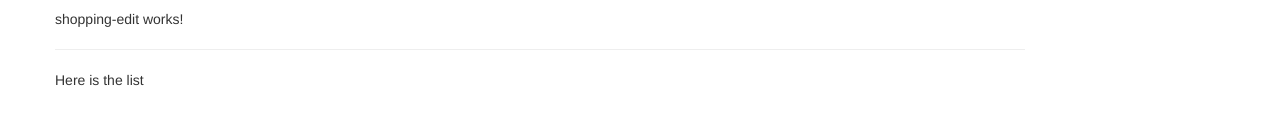
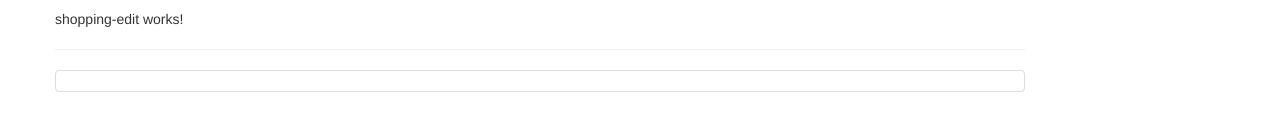
Before and after one commit to Knightch/Angular-Course, an Angular app in the folder My-First-App/: page / in a window 1280 px wide. Shown: the part 330-460 px from the top of the page. Built offline with nearby package versions, Linux system fonts and the light colour scheme.

Commit message:
working on the shoppingListComponent

```diff
--- a/My-First-App/src/app/shopping/shopping.component.html
+++ b/My-First-App/src/app/shopping/shopping.component.html
@@ -2,6 +2,9 @@
     <div class="col-xs-10">
         <app-shopping-edit></app-shopping-edit>
         <hr>
-        <p>Here is the list</p>
+        <ul class="list-group">
+            <a class="list-group-item"
+            style="cursor: pointer;"></a>
+        </ul>
     </div>
 </div>
--- a/My-First-App/src/app/shopping/shopping.component.ts
+++ b/My-First-App/src/app/shopping/shopping.component.ts
@@ -6,7 +6,7 @@
   styleUrls: ['./shopping.component.css']
 })
 export class ShoppingComponent implements OnInit {
-
+  ingrediants: []
   constructor() { }
 
   ngOnInit(): void {
```
